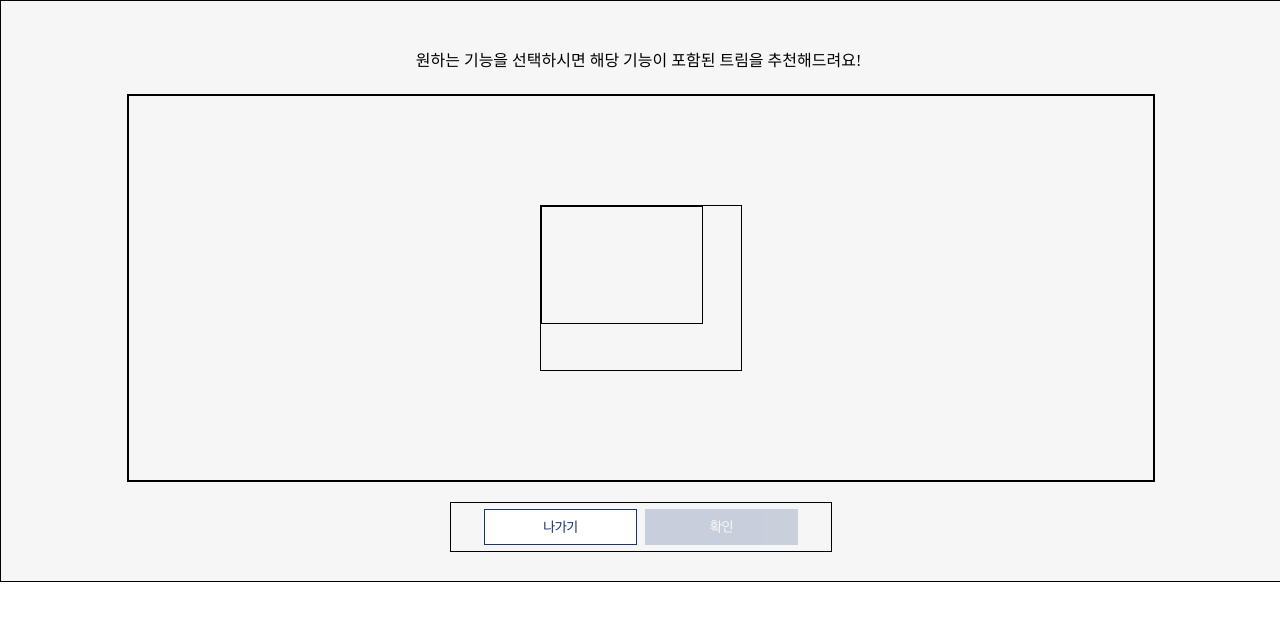
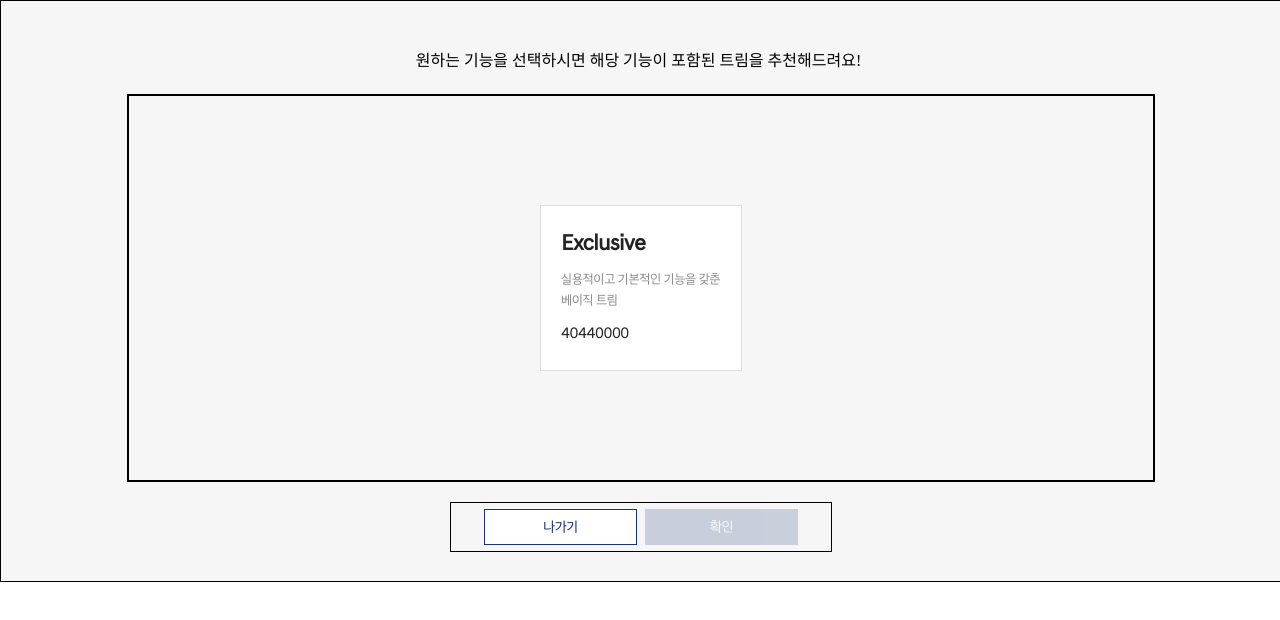
Before and after one commit to Hypersand/A5-Idle, a React (Vite) app in the folder frontend/Idle/: page /color in a window 1280 px wide. Both pictures are taken after a click on the button "내게 맞는 트림 찾기". Shown: the top 620 px of the page. Built offline with nearby package versions, Linux system fonts and the light colour scheme.

Commit message:
[feat] 내게맞는 트림 찾기 커스텀 트림박스

```diff
--- a/frontend/Idle/src/components/findTrim/FindTrimContentMain.jsx
+++ b/frontend/Idle/src/components/findTrim/FindTrimContentMain.jsx
@@ -1,9 +1,13 @@
 import styled from "styled-components";
-import FindTrimTrimBox from "./FindTrimTrimBox";
+import TrimBox from "./TrimBox";
 function FindTrimContentMain({ car }) {
   return (
     <StFindTrimContentMain>
-      <FindTrimTrimBox></FindTrimTrimBox>
+      <TrimBox
+        name={"Exclusive"}
+        content={"실용적이고 기본적인 기능을 갖춘 베이직 트림"}
+        price={40440000}
+      ></TrimBox>
     </StFindTrimContentMain>
   );
 }
--- a/frontend/Idle/src/components/findTrim/FindTrimTrimBox.jsx
+++ /dev/null
@@ -1,23 +0,0 @@
-import styled from "styled-components";
-
-function FindTrimTrimBox() {
-  return (
-    <StFindTrimTrimContainer>
-      <StFindTrimTrimBox></StFindTrimTrimBox>
-    </StFindTrimTrimContainer>
-  );
-}
-
-export default FindTrimTrimBox;
-
-const StFindTrimTrimContainer = styled.div`
-  width: 200px;
-  height: 164px;
-  border: 1px black solid;
-`;
-
-const StFindTrimTrimBox = styled.div`
-  width: 160px;
-  height: 116px;
-  border: 1px black solid;
-`;
--- /dev/null
+++ b/frontend/Idle/src/components/findTrim/TrimBox.jsx
@@ -0,0 +1,67 @@
+import styled from "styled-components";
+
+function TrimBox({ name, content, price }) {
+  return (
+    <StFindTrimTrimContainer>
+      <StTrimBox>
+        <StTrimBoxTitle>{name}</StTrimBoxTitle>
+        <StTrimBoxContent>{content}</StTrimBoxContent>
+        <StTrimBoxPrice>{price}</StTrimBoxPrice>
+      </StTrimBox>
+    </StFindTrimTrimContainer>
+  );
+}
+
+export default TrimBox;
+
+const StFindTrimTrimContainer = styled.div`
+  display: flex;
+  width: 200px;
+  height: 164px;
+  align-items: center;
+  justify-content: center;
+  border: 1px solid ${({ theme }) => theme.Grey_2};
+  background: ${({ theme }) => theme.White};
+`;
+
+const StTrimBox = styled.div`
+  width: 160px;
+  height: 116px;
+  display: flex;
+  height: 116px;
+  flex-direction: column;
+  justify-content: space-between;
+  align-items: flex-start;
+  flex-shrink: 0;
+`;
+
+const StTrimBoxTitle = styled.div`
+  color: ${({ theme }) => theme.Black};
+  font-family: Hyundai Sans Text KR;
+  font-size: 22px;
+  font-style: normal;
+  font-weight: 700;
+  line-height: 28px;
+  letter-spacing: -0.66px;
+`;
+
+const StTrimBoxContent = styled.div`
+  color: ${({ theme }) => theme.Black};
+  font-family: Hyundai Sans Text KR;
+  font-size: 13px;
+  font-style: normal;
+  font-weight: 400;
+  line-height: 165%;
+  letter-spacing: -0.39px;
+  opacity: 0.5;
+`;
+
+const StTrimBoxPrice = styled.div`
+  color: ${({ theme }) => theme.Black};
+  font-family: Hyundai Sans Text KR;
+  font-size: 16px;
+  font-style: normal;
+  font-weight: 500;
+  line-height: 24px;
+  letter-spacing: -0.48px;
+`;
```
